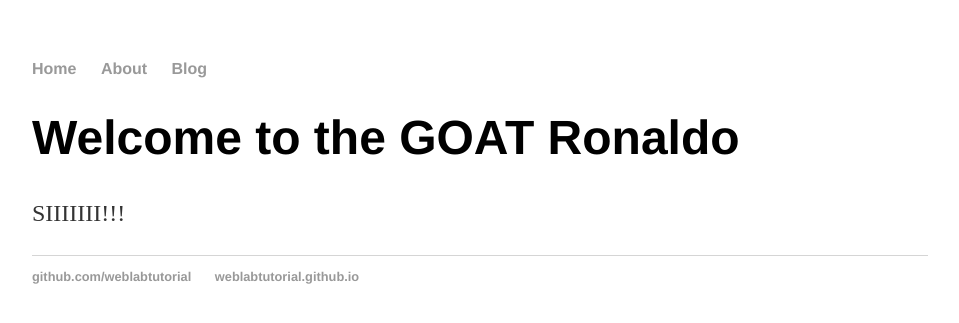
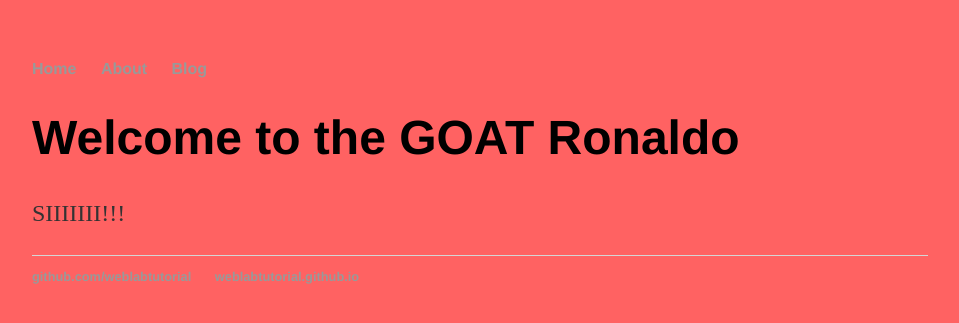
Before and after one commit to jc2024hw/jc2024hw.github.io, a Jekyll site: the page built from index.html, in a window 1280 px wide. Shown: the top 323 px of the page, without its empty margins (160-1119 px from the left). Built offline with Jekyll 4.4.1, drawn with Linux system fonts in a browser that asks for light colours.

Commit message:
Update main.css

```diff
--- a/css/main.css
+++ b/css/main.css
@@ -1,6 +1,7 @@
 body {
   margin: 60px auto;
   width: 70%;
+  background-color:#FF6262
 }
 h1 {
   font-size: 3em;
```
